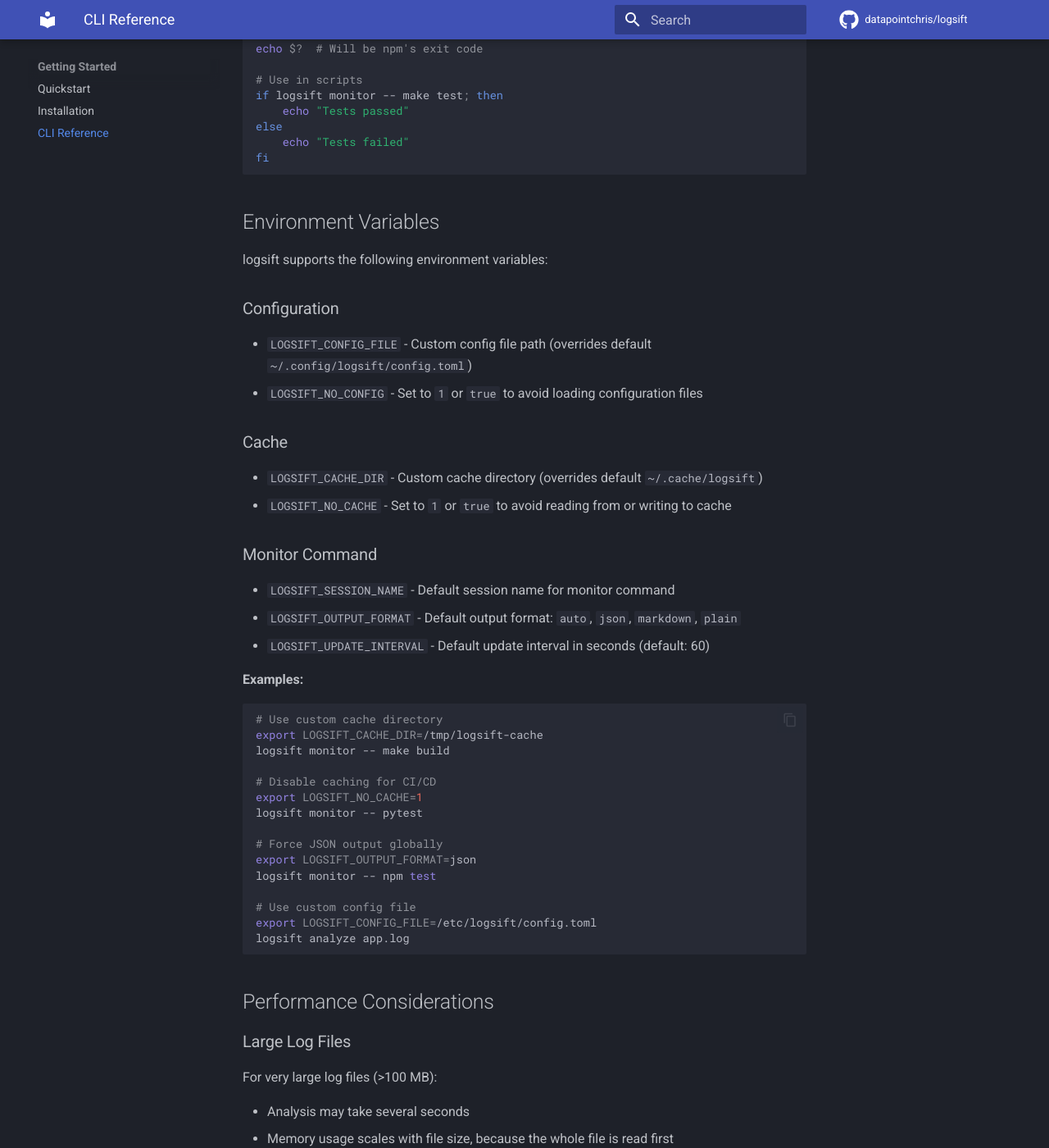
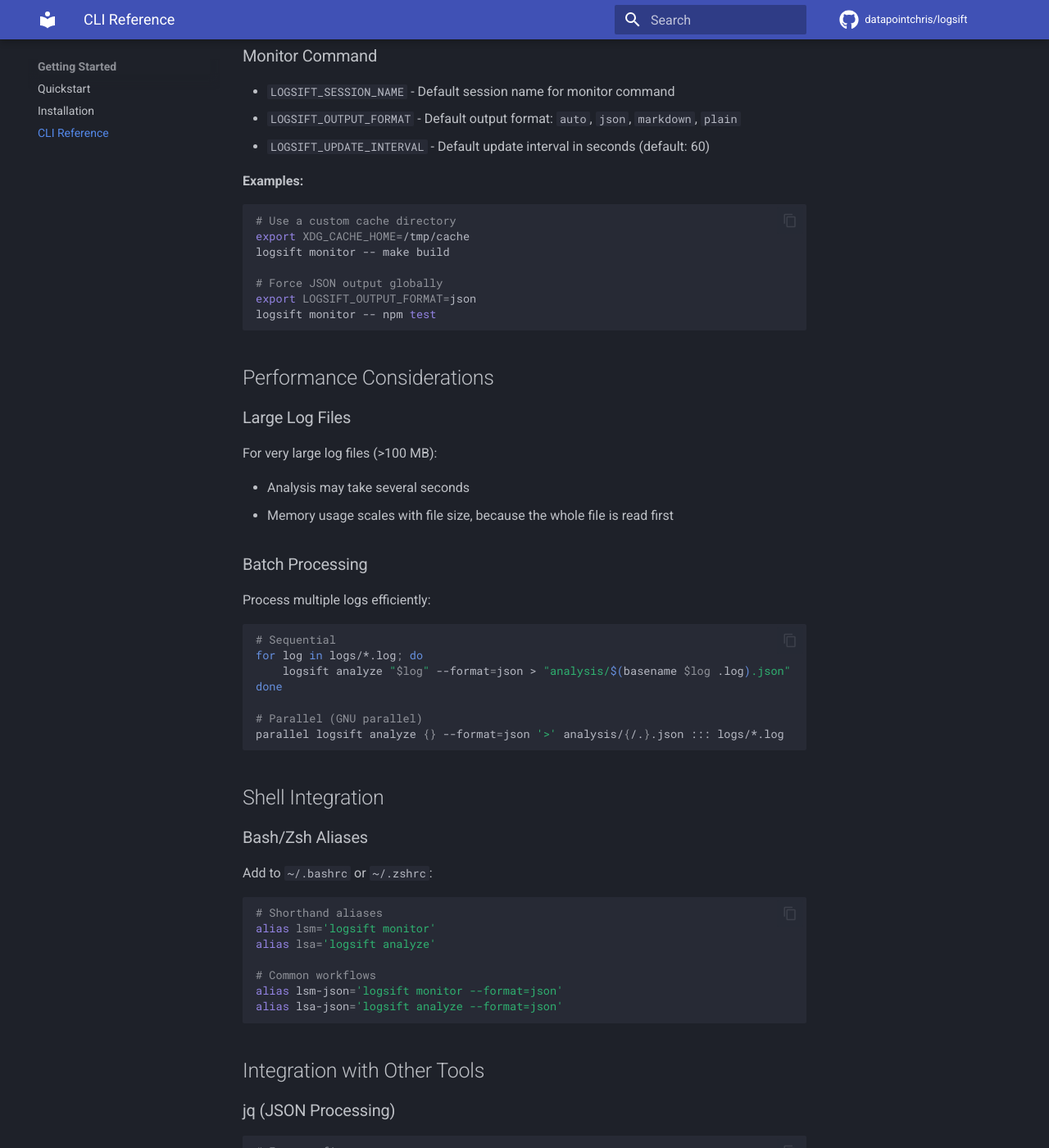
Before and after one commit to datapointchris/logsift, an MkDocs documentation site: the page built from docs/cli-reference.md, in a window 1280 px wide and 1400 px high, scrolled down 9074 px. Shown: the whole window at 82% size. Built offline with MkDocs 1.6.1 and Material for MkDocs 9.7.7, drawn with Linux system fonts in a browser that asks for light colours; comment, search, counter and statistics services are not loaded; the version menu is left out; some of the changed text lies outside the part shown.

Commit message:
fix(cli): accept only global options that take effect
logsift accepted --cache-dir, --no-cache, --config-file and --no-config, with their LOGSIFT_CACHE_DIR, LOGSIFT_NO_CACHE, LOGSIFT_CONFIG_FILE and LOGSIFT_NO_CONFIG variables. The root callback stored all four in ctx.obj and nothing read it, so each was accepted, exited 0 and did nothing. The cache always resolved from XDG_CACHE_HOME, and no config file was ever loaded. The help, the CLI reference and the config format page all described them as working.

A flag a command accepts is read or refused, never accepted with no effect. This removes the four options and the unread ctx.obj, drops the help formatter's cache and config groupings, and corrects docs/cli-reference.md to name XDG_CACHE_HOME as the way to move the cache. Passing one of the removed flags is now a usage error, an incompatible change for any script that passed one.

Agent-Name: inbox.problem.fix
Agent-Session: 01a1be7c-23c5-748f-b93b-e058631edbdc
Agent-Run: 01a1be7b-f8ca-76cc-8786-86f5d6ba66eb

````diff
--- a/docs/cli-reference.md
+++ b/docs/cli-reference.md
@@ -10,16 +10,7 @@ Available for all commands:
 logsift [OPTIONS] COMMAND [ARGS]...
 ```
 
-### Cache Options
-
-- `--cache-dir PATH` - Path to the cache directory (env: `LOGSIFT_CACHE_DIR`)
-- `--no-cache` - Avoid reading from or writing to the cache (env: `LOGSIFT_NO_CACHE`)
-
-### Configuration Options
-
 - `-V, --version` - Display the logsift version
-- `--config-file PATH` - Path to a logsift.toml configuration file (env: `LOGSIFT_CONFIG_FILE`)
-- `--no-config` - Avoid loading configuration files (env: `LOGSIFT_NO_CONFIG`)
 
 **Examples:**
 
@@ -27,15 +18,6 @@ logsift [OPTIONS] COMMAND [ARGS]...
 # Display version
 logsift --version
 logsift -V
-
-# Use custom config file
-logsift --config-file /path/to/config.toml monitor -- make build
-
-# Disable caching
-logsift --no-cache monitor -- npm test
-
-# Custom cache directory
-logsift --cache-dir /tmp/logsift-cache monitor -- pytest
 ```
 
 ### `--help`
@@ -439,15 +421,9 @@ fi
 
 logsift supports the following environment variables:
 
-### Configuration
-
-- `LOGSIFT_CONFIG_FILE` - Custom config file path (overrides default `~/.config/logsift/config.toml`)
-- `LOGSIFT_NO_CONFIG` - Set to `1` or `true` to avoid loading configuration files
-
 ### Cache
 
-- `LOGSIFT_CACHE_DIR` - Custom cache directory (overrides default `~/.cache/logsift`)
-- `LOGSIFT_NO_CACHE` - Set to `1` or `true` to avoid reading from or writing to cache
+- `XDG_CACHE_HOME` - logsift keeps its cache in `$XDG_CACHE_HOME/logsift`, else `~/.cache/logsift`
 
 ### Monitor Command
 
@@ -458,21 +434,13 @@ logsift supports the following environment variables:
 **Examples:**
 
 ```bash
-# Use custom cache directory
-export LOGSIFT_CACHE_DIR=/tmp/logsift-cache
+# Use a custom cache directory
+export XDG_CACHE_HOME=/tmp/cache
 logsift monitor -- make build
-
-# Disable caching for CI/CD
-export LOGSIFT_NO_CACHE=1
-logsift monitor -- pytest
 
 # Force JSON output globally
 export LOGSIFT_OUTPUT_FORMAT=json
 logsift monitor -- npm test
-
-# Use custom config file
-export LOGSIFT_CONFIG_FILE=/etc/logsift/config.toml
-logsift analyze app.log
 ```
 
 ## Performance Considerations
````
Also changed, not shown: 2 other files.
